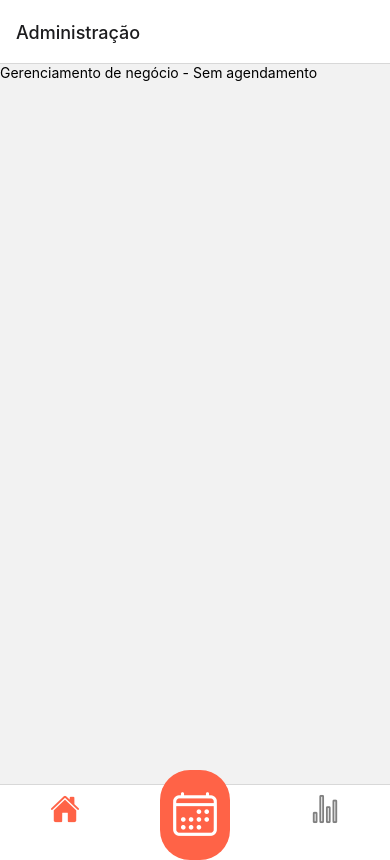
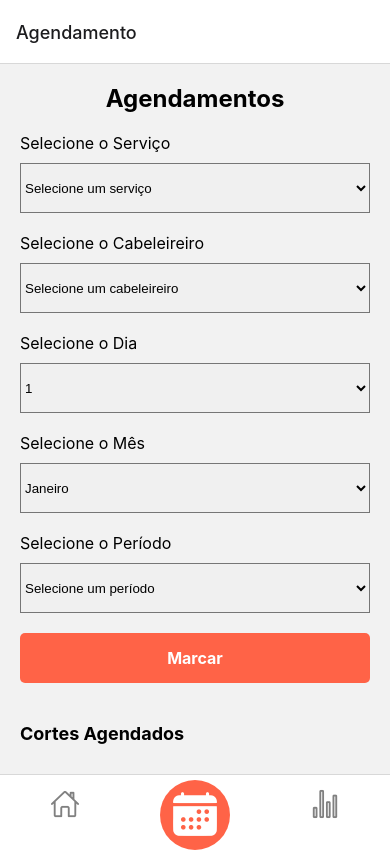
Before and after one commit to vtenorio309/Barbearia_CARVALHO, a React Native app in the folder BarbeariaCarvalho/: screen / in a window 390 px wide. Built offline with nearby package versions, Linux system fonts and the light colour scheme.

Commit message:
Novo inicio
começando adicionando algumas funcionalidade para tela de agendamento como o tipo de serviço, quem vai corta, data e período (mais serão adicionadas)

```diff
--- a/BarbeariaCarvalho/App.js
+++ b/BarbeariaCarvalho/App.js
@@ -1,41 +1,168 @@
-import React from 'react';
+import React, { useState } from 'react';
 import { NavigationContainer } from '@react-navigation/native';
 import { createBottomTabNavigator } from '@react-navigation/bottom-tabs';
-import { Text, View } from 'react-native';
+import { View, Text, Button, ScrollView, TouchableOpacity, StyleSheet } from 'react-native';
+import { Picker } from '@react-native-picker/picker';
 import { Ionicons } from '@expo/vector-icons';
 
-// Telas para admins
+// Tela de gerenciamento para admin sem agendamento
 function AdminHomeScreen() {
   return (
-    <View>
+    <View style={styles.screenContainer}>
       <Text>Gerenciamento de negócio - Sem agendamento</Text>
     </View>
   );
 }
 
+// Tela de relatórios gráficos para admin
 function AdminReportScreen() {
   return (
-    <View>
+    <View style={styles.screenContainer}>
       <Text>Relatório Gráfico dos Dados</Text>
     </View>
   );
 }
 
-// Tela principal dos usuários
+// Tela de agendamentos para usuários
 function UserHomeScreen() {
+  // Estado para armazenar as seleções
+  const [selectedService, setSelectedService] = useState('');
+  const [selectedBarber, setSelectedBarber] = useState('');
+  const [selectedDay, setSelectedDay] = useState('1');
+  const [selectedMonth, setSelectedMonth] = useState('1');
+  const [period, setPeriod] = useState('');
+  const [appointments, setAppointments] = useState([]);
+
+  // Função para formatar a data selecionada
+  const formatDate = (day, month) => {
+    return `${day}/${month}`;
+  };
+
+  // Função para adicionar um agendamento
+  const handleSchedule = () => {
+    if (selectedService && selectedBarber && period) {
+      const newAppointment = {
+        service: selectedService,
+        barber: selectedBarber,
+        date: formatDate(selectedDay, selectedMonth),
+        period: period,
+      };
+      setAppointments([...appointments, newAppointment]);
+      // Limpa a seleção após o agendamento
+      setSelectedService('');
+      setSelectedBarber('');
+      setPeriod('');
+    }
+  };
+
+  // Função para remover um agendamento
+  const handleRemoveAppointment = (index) => {
+    setAppointments(appointments.filter((_, i) => i !== index));
+  };
+
   return (
-    <View>
-      <Text style={{ fontSize: 14, marginBottom: 20 }}>Agendamentos</Text>
-    </View>
+    <ScrollView style={styles.container}>
+      <Text style={styles.title}>Agendamentos</Text>
+
+      {/* Selecionar serviço */}
+      <Text style={styles.label}>Selecione o Serviço</Text>
+      <Picker
+        selectedValue={selectedService}
+        style={styles.picker}
+        onValueChange={(itemValue) => setSelectedService(itemValue)}
+      >
+        <Picker.Item label="Selecione um serviço" value="" />
+        <Picker.Item label="Corte Masculino" value="Corte Masculino" />
+        <Picker.Item label="Barba" value="Barba" />
+        <Picker.Item label="Corte + Barba" value="Corte + Barba" />
+      </Picker>
+
+      {/* Selecionar cabeleireiro */}
+      <Text style={styles.label}>Selecione o Cabeleireiro</Text>
+      <Picker
+        selectedValue={selectedBarber}
+        style={styles.picker}
+        onValueChange={(itemValue) => setSelectedBarber(itemValue)}
+      >
+        <Picker.Item label="Selecione um cabeleireiro" value="" />
+        <Picker.Item label="João" value="João" />
+        <Picker.Item label="Carlos" value="Carlos" />
+        <Picker.Item label="Lucas" value="Lucas" />
+      </Picker>
+
+      {/* Selecionar dia */}
+      <Text style={styles.label}>Selecione o Dia</Text>
+      <Picker
+        selectedValue={selectedDay}
+        style={styles.picker}
+        onValueChange={(itemValue) => setSelectedDay(itemValue)}
+      >
+        {[...Array(31).keys()].map((day) => (
+          <Picker.Item label={`${day + 1}`} value={`${day + 1}`} key={day} />
+        ))}
+      </Picker>
+
+      {/* Selecionar mês */}
+      <Text style={styles.label}>Selecione o Mês</Text>
+      <Picker
+        selectedValue={selectedMonth}
+        style={styles.picker}
+        onValueChange={(itemValue) => setSelectedMonth(itemValue)}
+      >
+        <Picker.Item label="Janeiro" value="1" />
+        <Picker.Item label="Fevereiro" value="2" />
+        <Picker.Item label="Março" value="3" />
+        <Picker.Item label="Abril" value="4" />
+        <Picker.Item label="Maio" value="5" />
+        <Picker.Item label="Junho" value="6" />
+        <Picker.Item label="Julho" value="7" />
+        <Picker.Item label="Agosto" value="8" />
+        <Picker.Item label="Setembro" value="9" />
+        <Picker.Item label="Outubro" value="10" />
+        <Picker.Item label="Novembro" value="11" />
+        <Picker.Item label="Dezembro" value="12" />
+      </Picker>
+
+      {/* Selecionar período */}
+      <Text style={styles.label}>Selecione o Período</Text>
+      <Picker
+        selectedValue={period}
+        style={styles.picker}
+        onValueChange={(itemValue) => setPeriod(itemValue)}
+      >
+        <Picker.Item label="Selecione um período" value="" />
+        <Picker.Item label="Manhã" value="Manhã" />
+        <Picker.Item label="Tarde" value="Tarde" />
+        <Picker.Item label="Noite" value="Noite" />
+      </Picker>
+
+      {/* Botão para marcar */}
+      <TouchableOpacity style={styles.button} onPress={handleSchedule}>
+        <Text style={styles.buttonText}>Marcar</Text>
+      </TouchableOpacity>
+
+      {/* Exibir agendamentos previstos para o dia */}
+      <Text style={styles.subtitle}>Cortes Agendados</Text>
+      {appointments.map((appointment, index) => (
+        <View key={index} style={styles.appointment}>
+          <Text>{`${appointment.service} com ${appointment.barber} em ${appointment.date} (${appointment.period})`}</Text>
+          <View style={styles.appointmentButtons}>
+            <Button title="Remover" onPress={() => handleRemoveAppointment(index)} />
+            <Button title="Passar Fila" onPress={() => alert('Cliente passou a vez')} />
+          </View>
+        </View>
+      ))}
+    </ScrollView>
   );
 }
 
+// Configuração das Tabs
 const Tab = createBottomTabNavigator();
 
 function MainTabs() {
   return (
     <Tab.Navigator
-      initialRouteName="UserHome"
+      initialRouteName="Agendamento"
       screenOptions={({ route }) => ({
         tabBarIcon: ({ focused, color }) => {
           let iconName;
@@ -50,12 +177,12 @@ function MainTabs() {
             return (
               <View style={{
                 width: 70,
-                height: 90,
-                borderRadius: 30,
+                height: 70,
+                borderRadius: 35,
                 backgroundColor: 'tomato',
                 justifyContent: 'center',
                 alignItems: 'center',
-                marginBottom: -10,
+                marginBottom: -20,
               }}>
                 <Ionicons name={iconName} size={50} color="white" />
               </View>
@@ -67,7 +194,7 @@ function MainTabs() {
         tabBarActiveTintColor: 'tomato',
         tabBarInactiveTintColor: 'gray',
         tabBarStyle: {
-          height: 60,
+          height: 70,
           paddingBottom: 10,
         },
         tabBarShowLabel: false,
@@ -80,6 +207,7 @@ function MainTabs() {
   );
 }
 
+// Componente principal
 export default function App() {
   return (
     <NavigationContainer>
@@ -87,3 +215,60 @@ export default function App() {
     </NavigationContainer>
   );
 }
+
+// Estilos
+const styles = StyleSheet.create({
+  container: {
+    flex: 1,
+    padding: 20,
+  },
+  screenContainer: {
+    flex: 1,
+    justifyContent: 'center',
+    alignItems: 'center',
+  },
+  title: {
+    fontSize: 24,
+    fontWeight: 'bold',
+    marginBottom: 20,
+    textAlign: 'center',
+  },
+  subtitle: {
+    fontSize: 18,
+    fontWeight: 'bold',
+    marginTop: 20,
+    marginBottom: 10,
+  },
+  label: {
+    fontSize: 16,
+    marginBottom: 10,
+  },
+  picker: {
+    height: 50,
+    marginBottom: 20,
+    backgroundColor: '#f0f0f0',
+  },
+  button: {
+    backgroundColor: 'tomato',
+    padding: 15,
+    borderRadius: 5,
+    alignItems: 'center',
+    marginBottom: 20,
+  },
+  buttonText: {
+    color: 'white',
+    fontSize: 16,
+    fontWeight: 'bold',
+  },
+  appointment: {
+    backgroundColor: '#e0e0e0',
+    padding: 15,
+    borderRadius: 5,
+    marginBottom: 10,
+  },
+  appointmentButtons: {
+    flexDirection: 'row',
+    justifyContent: 'space-between',
+    marginTop: 10,
+  },
+});
--- a/BarbeariaCarvalho/package.json
+++ b/BarbeariaCarvalho/package.json
@@ -9,6 +9,7 @@
     "web": "expo start --web"
   },
   "dependencies": {
+    "@react-native-picker/picker": "^2.8.0",
     "@react-navigation/bottom-tabs": "^6.6.1",
     "@react-navigation/native": "^6.1.18",
     "barbeariacarvalho": "file:",
```
Also changed, not shown: 2 other files (tests, documents, lock files or other folders).
